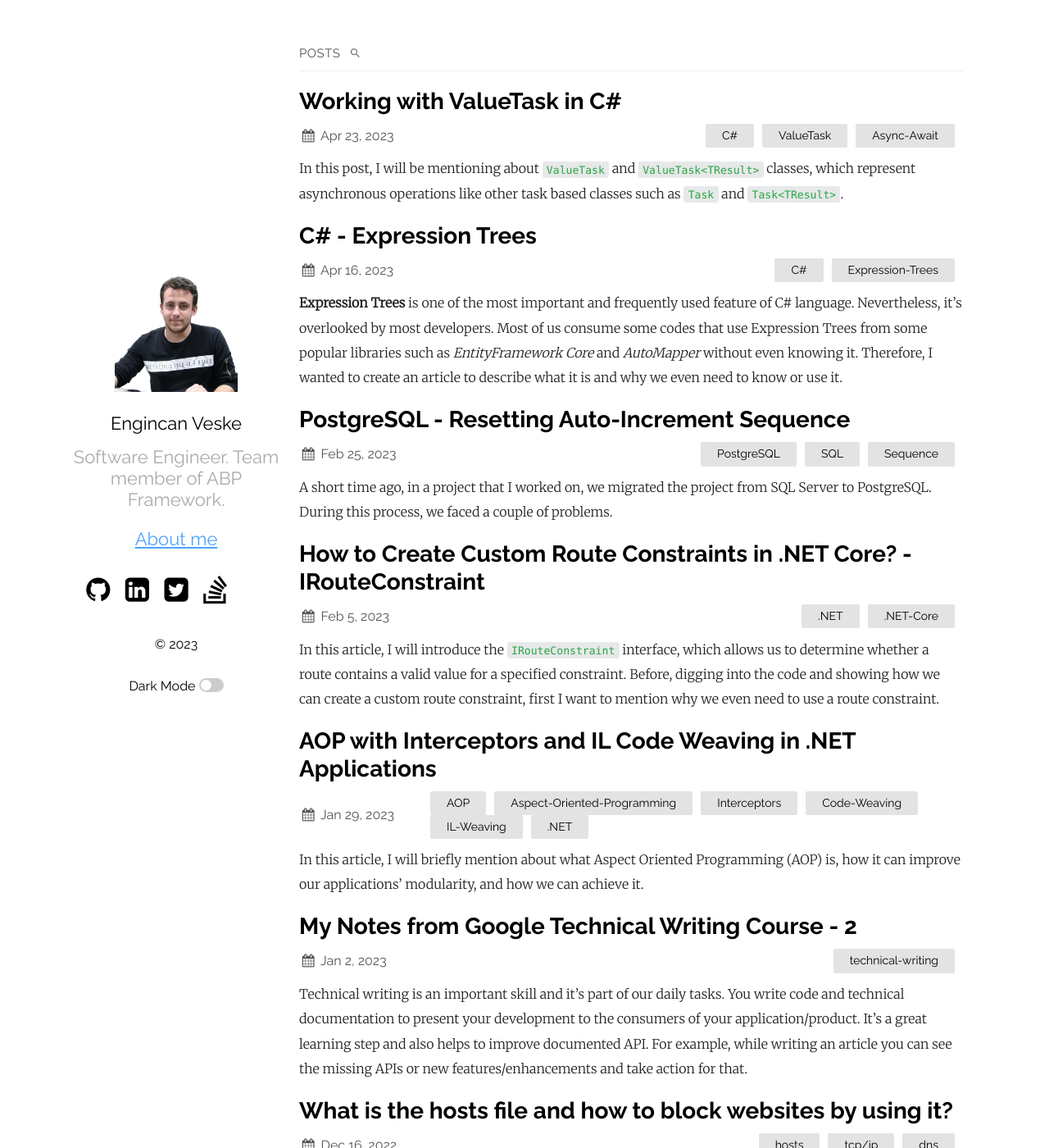
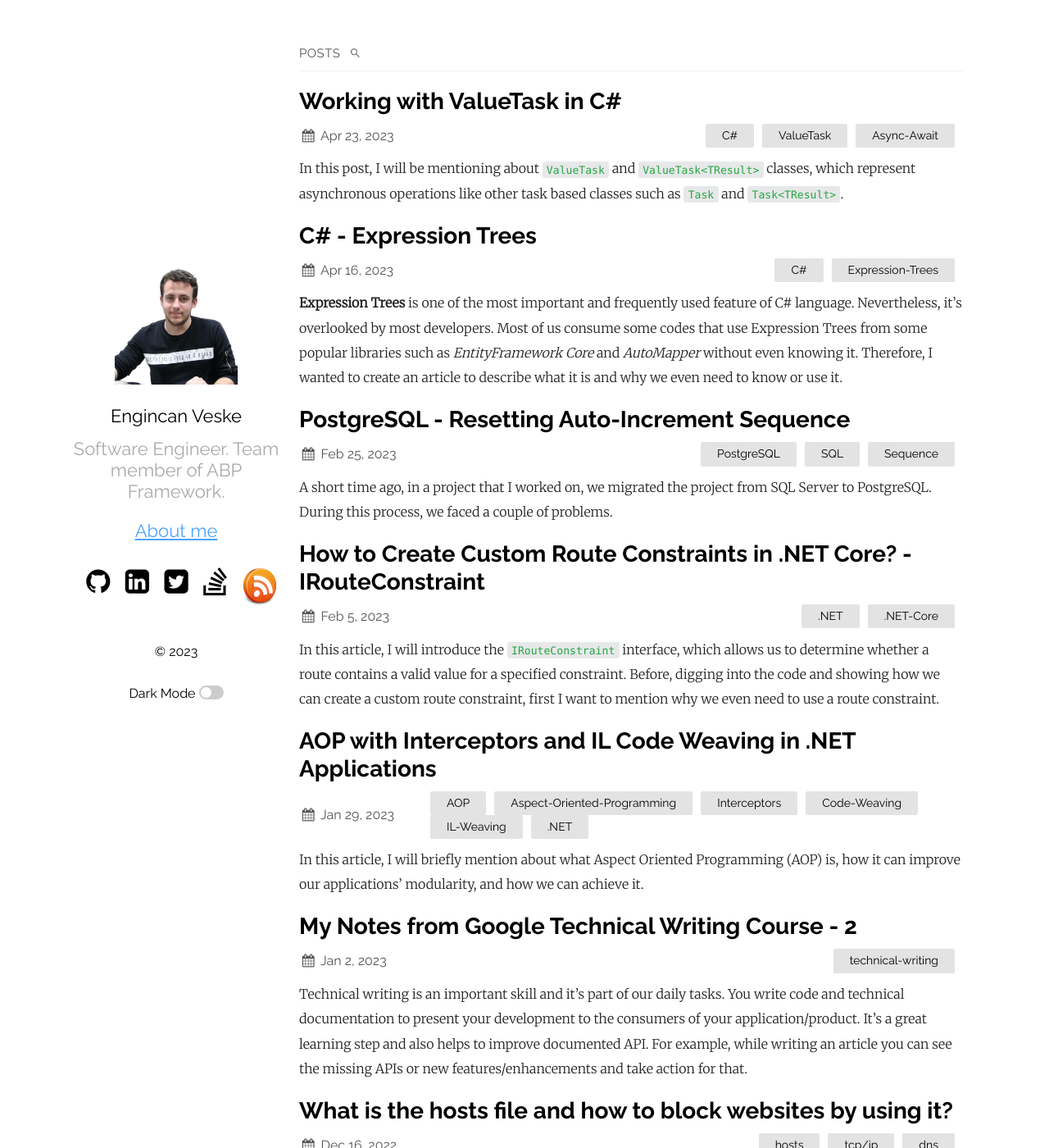
Before and after one commit to EngincanV/EngincanV.github.io, a Jekyll site: the page built from index.md, in a window 1280 px wide and 1400 px high. Shown: the whole window at 82% size. Built offline with Jekyll 4.4.1, drawn with Linux system fonts in a browser that asks for light colours.

Commit message:
update rss.png

```diff
--- a/_sass/ext/_fonts.scss
+++ b/_sass/ext/_fonts.scss
@@ -72,4 +72,4 @@
 .icon-linkedin-squared:before { content: '\f30c'; } /* '' */
 .icon-soundcloud:before { content: '\f348'; } /* '' */
 .icon-stack-overflow:before { content: '\f16c'; } /* '' */
-.icon-rss:before{ content: url("assets/rss.png"); }
+.icon-rss:before{ content: url("/assets/rss.png"); }
```
Also changed, not shown: assets/rss.png.
